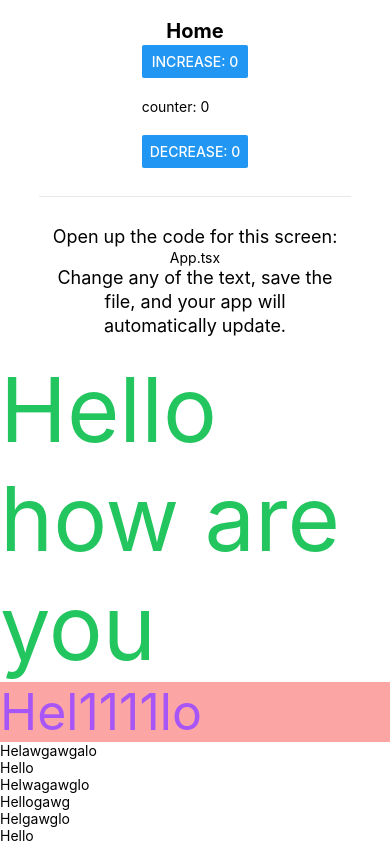
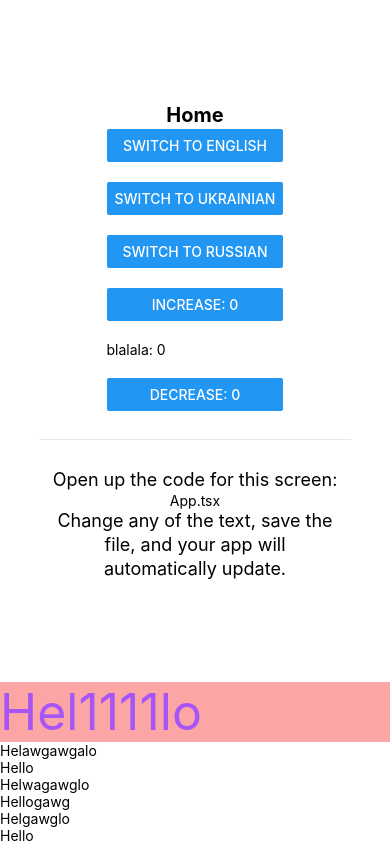
Before and after one commit to Nikita0x/my-expo-app, a React Native app: screen / in a window 390 px wide. Built offline with nearby package versions, Linux system fonts and the light colour scheme.

Commit message:
feat: added i18n with autocomplete for (t) function and validation of json at compile time

```diff
--- a/App.tsx
+++ b/App.tsx
@@ -1,5 +1,6 @@
 import '@expo/metro-runtime';
 import './global.css';
+import './i18n/index';
 
 import { ScreenContent } from 'components/ScreenContent';
 import { StatusBar } from 'expo-status-bar';
@@ -10,7 +11,7 @@ export default function App() {
     <>
       <ScreenContent title="Home" path="App.tsx"></ScreenContent>
       <StatusBar style="auto" />
-      <Text className="text-[90px] text-green-500">Hello how are you</Text>
+      {/* <Text className="text-[90px] text-green-500">Hello how are you</Text> */}
       <Text className="bg-red-300 text-[50px] text-purple-500">Hel1111lo</Text>
       <Text>Helawgawgalo</Text>
       <Text>Hello</Text>
--- a/components/ScreenContent.tsx
+++ b/components/ScreenContent.tsx
@@ -1,5 +1,7 @@
 import { Text, View, Pressable, Button } from 'react-native';
 import { useCounter } from 'stores/counter.store';
+import { useTranslation } from 'react-i18next';
+import en from '../i18n/locales/en.json';
 
 import { EditScreenInfo } from './EditScreenInfo';
 
@@ -11,12 +13,20 @@ type ScreenContentProps = {
 
 export const ScreenContent = ({ title, path, children }: ScreenContentProps) => {
   const { count, increase, decrease } = useCounter();
+  const { t, i18n } = useTranslation();
+
   return (
     <View className={styles.container}>
       <Text className={styles.title}>{title}</Text>
       <View className="flex gap-5">
+        <Button title="Switch to English" onPress={() => i18n.changeLanguage('en')} />
+        <Button title="Switch to Ukrainian" onPress={() => i18n.changeLanguage('uk')} />
+        <Button title="Switch to Russian" onPress={() => i18n.changeLanguage('ru')} />
+
         <Button title={`increase: ${count}`} onPress={increase} />
-        <Text>counter: {count}</Text>
+        <Text>
+          {t('blalala')}: {count}
+        </Text>
         <Button title={`decrease: ${count}`} onPress={decrease} />
       </View>
       <View className={styles.separator} />
--- /dev/null
+++ b/i18n/index.ts
@@ -0,0 +1,25 @@
+import i18n from 'i18next';
+import { initReactI18next } from 'react-i18next';
+import en from 'i18n/locales/en.json';
+import ru from 'i18n/locales/ru.json';
+import uk from 'i18n/locales/uk.json';
+
+type BaseStructure = typeof en;
+
+i18n.use(initReactI18next).init({
+  debug: true,
+  fallbackLng: 'en',
+  resources: {
+    en: {
+      translation: en satisfies BaseStructure,
+    },
+    ru: {
+      translation: ru satisfies BaseStructure,
+    },
+    uk: {
+      translation: uk satisfies BaseStructure,
+    },
+  },
+});
+
+export default i18n;
--- /dev/null
+++ b/i18n/locales/en.json
@@ -0,0 +1,4 @@
+{
+  "counter": "counter",
+  "blalala": "blalala"
+}
--- /dev/null
+++ b/i18n/locales/ru.json
@@ -0,0 +1,4 @@
+{
+  "counter": "счетчик",
+  "blalala": "блялялял"
+}
--- /dev/null
+++ b/i18n/locales/uk.json
@@ -0,0 +1,4 @@
+{
+  "counter": "счетчік",
+  "blalala": "бліблібліблі"
+}
--- a/package.json
+++ b/package.json
@@ -14,9 +14,11 @@
     "@expo/metro-runtime": "~5.0.4",
     "expo": "^53.0.20",
     "expo-status-bar": "~2.2.3",
+    "i18next": "^25.5.2",
     "nativewind": "latest",
     "react": "19.0.0",
     "react-dom": "19.0.0",
+    "react-i18next": "^15.7.3",
     "react-native": "0.79.5",
     "react-native-reanimated": "~3.17.4",
     "react-native-safe-area-context": "5.4.0",
```
Also changed, not shown: @types/i18next.d.ts (added, +11 -0 lines), 1 other file (tests, documents, lock files or other folders).
